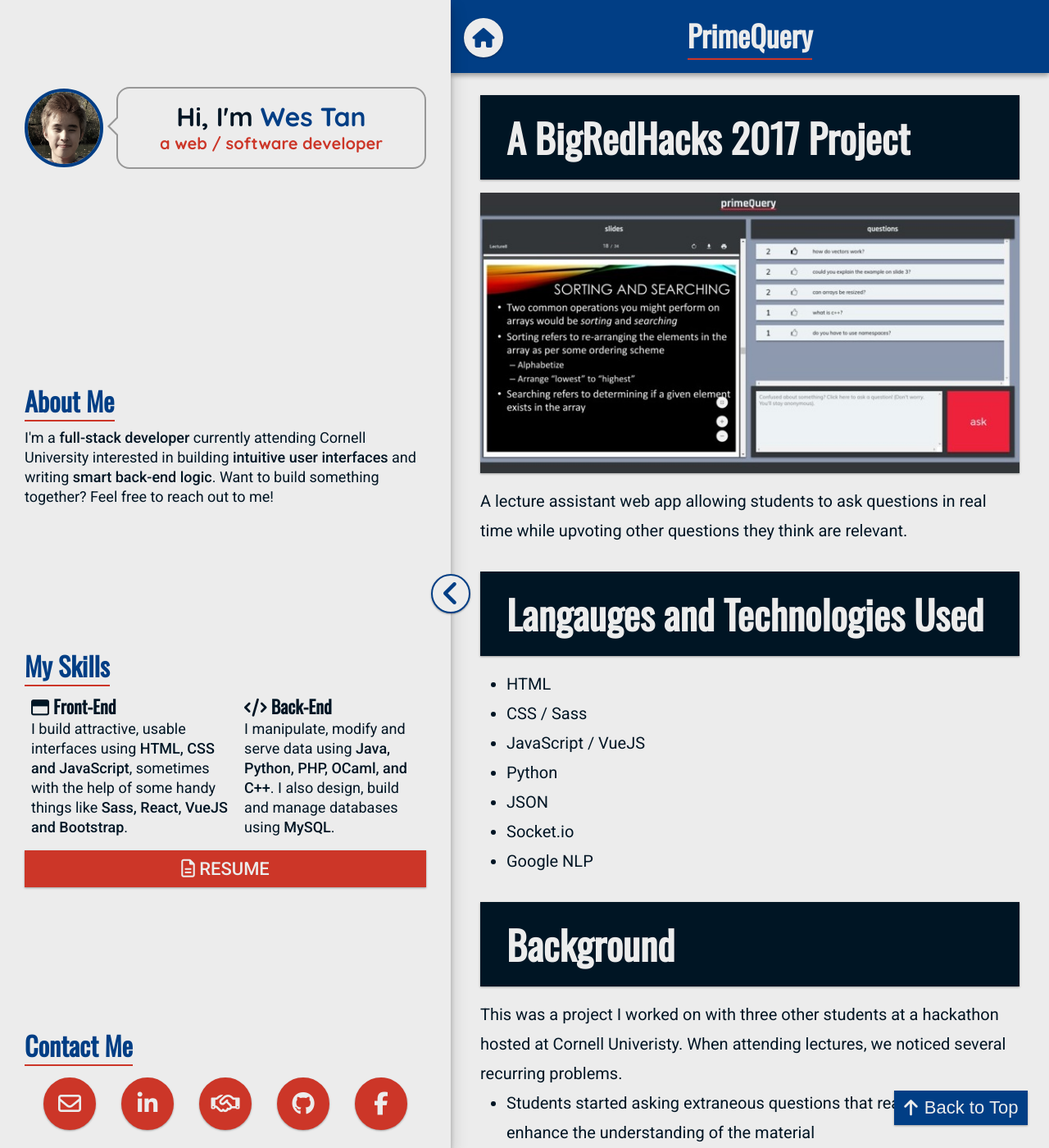
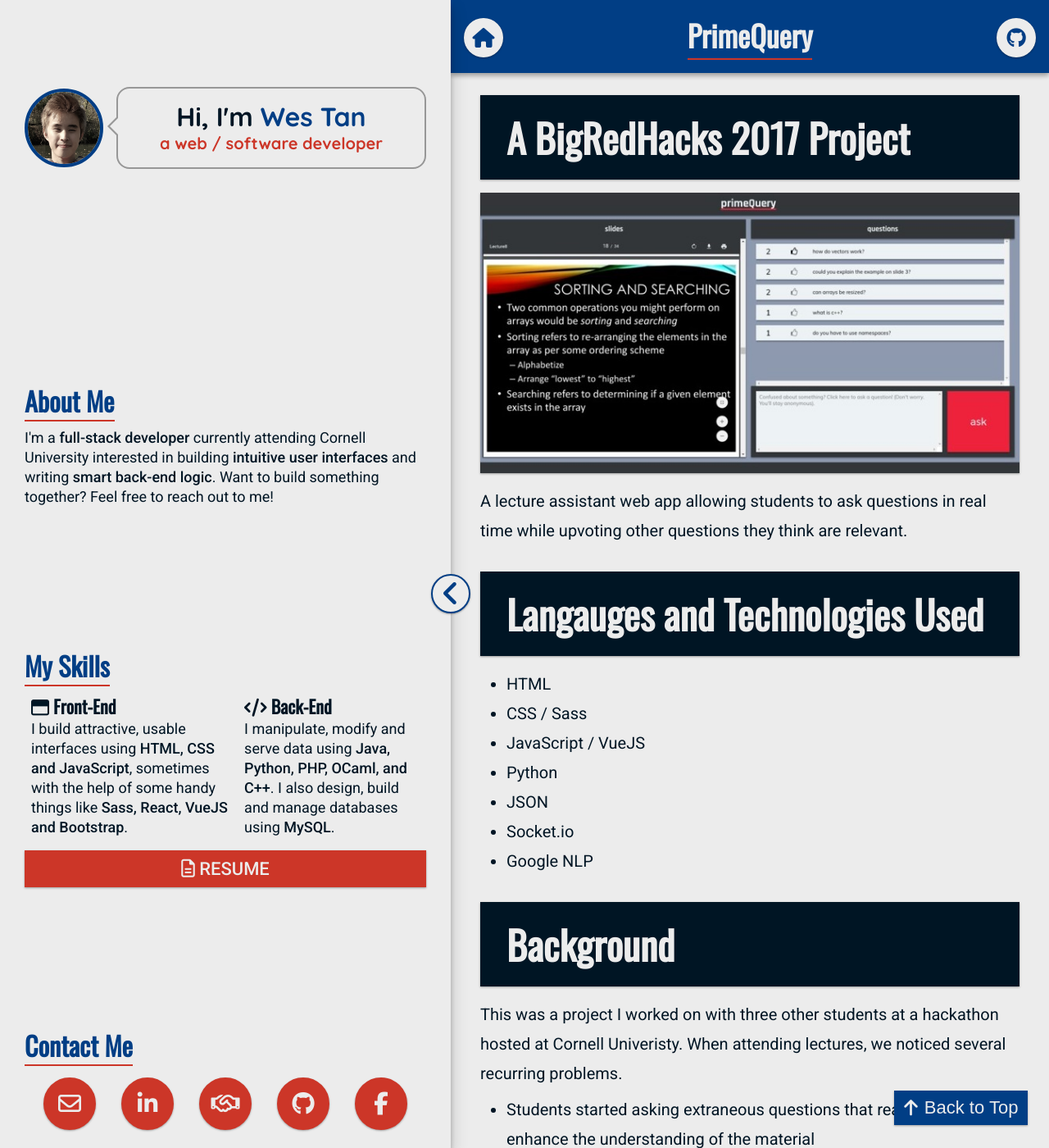
Before and after one commit to WesleyT4N/wesleyt4n.github.io, a Jekyll site: the page built from _posts/2018-1-4-primequery.1.md, in a window 1280 px wide and 1400 px high. Shown: the whole window at 82% size. Built offline with Jekyll 4.4.1, drawn with Linux system fonts in a browser that asks for light colours; nearby versions of some CDN libraries.

Commit message:
added repo link to top of posts

```diff
--- a/_layouts/home.html
+++ b/_layouts/home.html
@@ -2,7 +2,7 @@
 layout: default
 ---
 <header class="projects-heading">
-  <a class="home-btn" href="/index.html">
+  <a class="home-btn" href="/">
     <i class="fa fa-home" aria-hidden="true"></i>
   </a>
   <h1>My Projects</h1>
--- a/_layouts/page.html
+++ b/_layouts/page.html
@@ -3,8 +3,8 @@
 ---
 <article class="post">
 
-  <header class="projects-heading">
-      <a class="home-tbn" href="/index.html"><i class="fa fa-home" aria-hidden="true"></i></a>
+  <header class="projects-headin">
+      <a class="home-tbn" href="/"><i class="fa fa-home" aria-hidden="true"></i></a>
     <h1 class="post-title">{{ page.title | escape }}</h1>
   </header>
 
--- a/_layouts/post.html
+++ b/_layouts/post.html
@@ -2,8 +2,13 @@
 layout: default
 ---
 <header class="projects-heading">
-    <a class="home-btn" href="/index.html"><i class="fa fa-home fa-fw" aria-hidden="true"></i></a>
+    <a class="home-btn" href="/"><i class="fa fa-home fa-fw" aria-hidden="true"></i></a>
     <h1 class="post-title">{{ page.title | escape }}</h1>
+    {% if page.repo_link %}
+      <a class="repo-btn" href="{{ page.repo_link | absolute_url }}">
+        <i class="fa fa-github fa-fw" aria-hidden="true"></i>
+      </a>
+    {% endif %}
 </header>
 <article class="post">
     <div class="post-content">
--- a/assets/css/style.scss
+++ b/assets/css/style.scss
@@ -668,11 +668,35 @@
   left: 16px;
 }
 
+.repo-btn {
+  border: 0px;
+  background-color: $white;
+  color: $base;
+  @include font-size(24px);
+  border-radius: 50%;
+  margin-top: 2px;
+  text-align: center;
+  width: 48px;
+  height: 48px;
+  display: -webkit-box;
+  display: -ms-flexbox;
+  display: flex;
+  -webkit-box-pack: center;
+      -ms-flex-pack: center;
+          justify-content: center;
+  -webkit-box-align: center;
+      -ms-flex-align: center;
+          align-items: center;
+  position: absolute;
+  right: 16px;
+}
+
 .home {
   @include for-tablet-landscape-up() {
     margin-top: 88px;
   }
 }
+
 .post-list {
   display: -webkit-box;
   display: -ms-flexbox;
@@ -736,7 +760,11 @@
   align-items: center;
   justify-content: center;
   background-color: transparentize($darkGrey, .1);
-  color: $white
+  color: $white;
+  @include font-size(28px);
+  @include for-tablet-portrait-up {
+    @include font-size(32px);
+  }
 }
 
 .post-entry-header {
@@ -869,8 +897,8 @@
     @include shadow(1);
     max-width: 100%;
   }
-  li {
-    margin-left: 32px;
+  ul {
+    margin: 8px 0px 8px 32px;
   }
   h1 {
     color: $white;
@@ -894,9 +922,13 @@
   h2, h3, h4, h5 {
     color: $base;
   }
-  p,li {
-    @include font-size(20px);
-    line-height: 2.25rem;
+  p,ul {
+    @include font-size(18px);
+    line-height: 2rem;
+    @include for-tablet-portrait-up {
+      @include font-size(20px);
+      line-height: 2.25rem;
+    }
   }
   @include for-tablet-landscape-up {
     margin-top: 48px;
--- a/assets/js/main.js
+++ b/assets/js/main.js
@@ -40,7 +40,7 @@
   });
 
   // collapse header up event
-  if (window.location.pathname != "/index.html" && !window.matchMedia("(min-width: 900px)").matches) {
+  if (window.location.pathname != "/" && !window.matchMedia("(min-width: 900px)").matches) {
     let headerHeight = header.clientHeight;
     headerVisible = !headerVisible;
     header.style.top = "-" + (headerHeight - 28) + "px";
```
